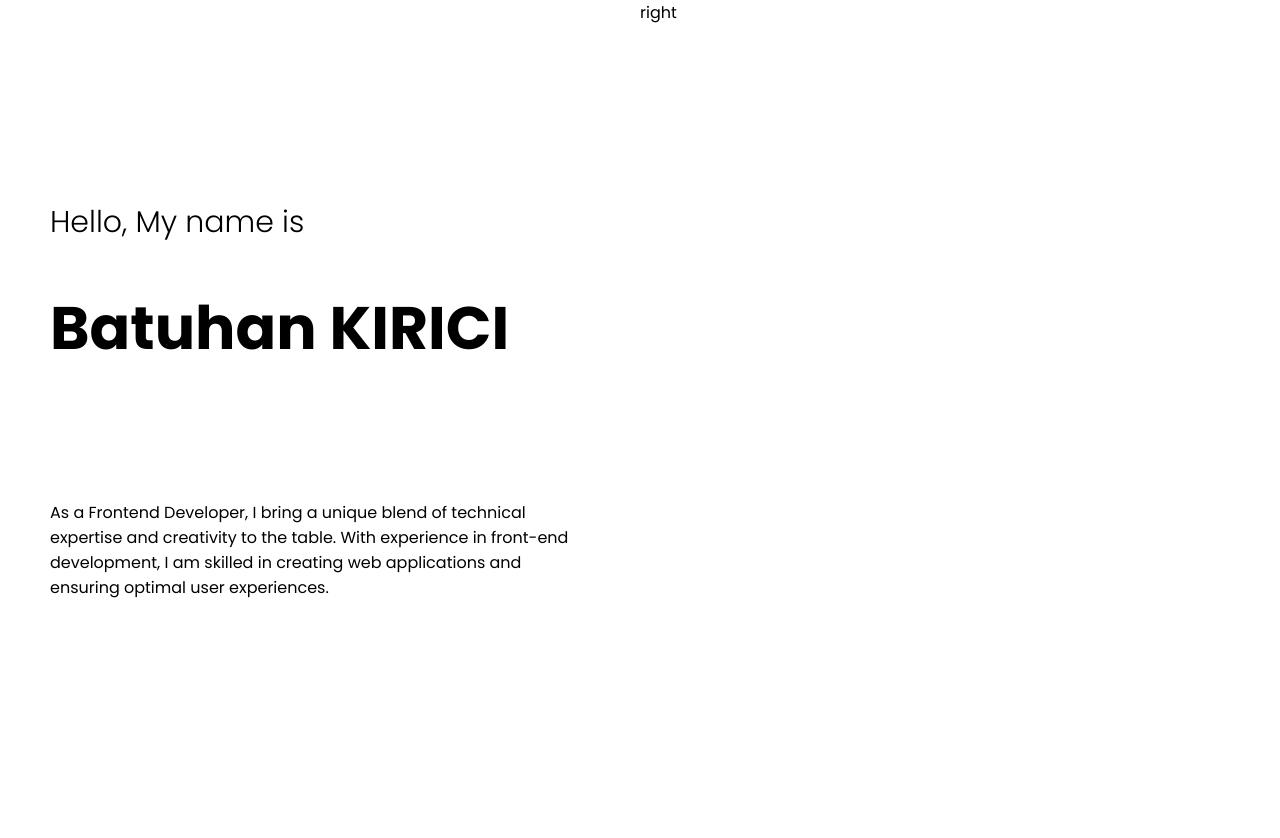
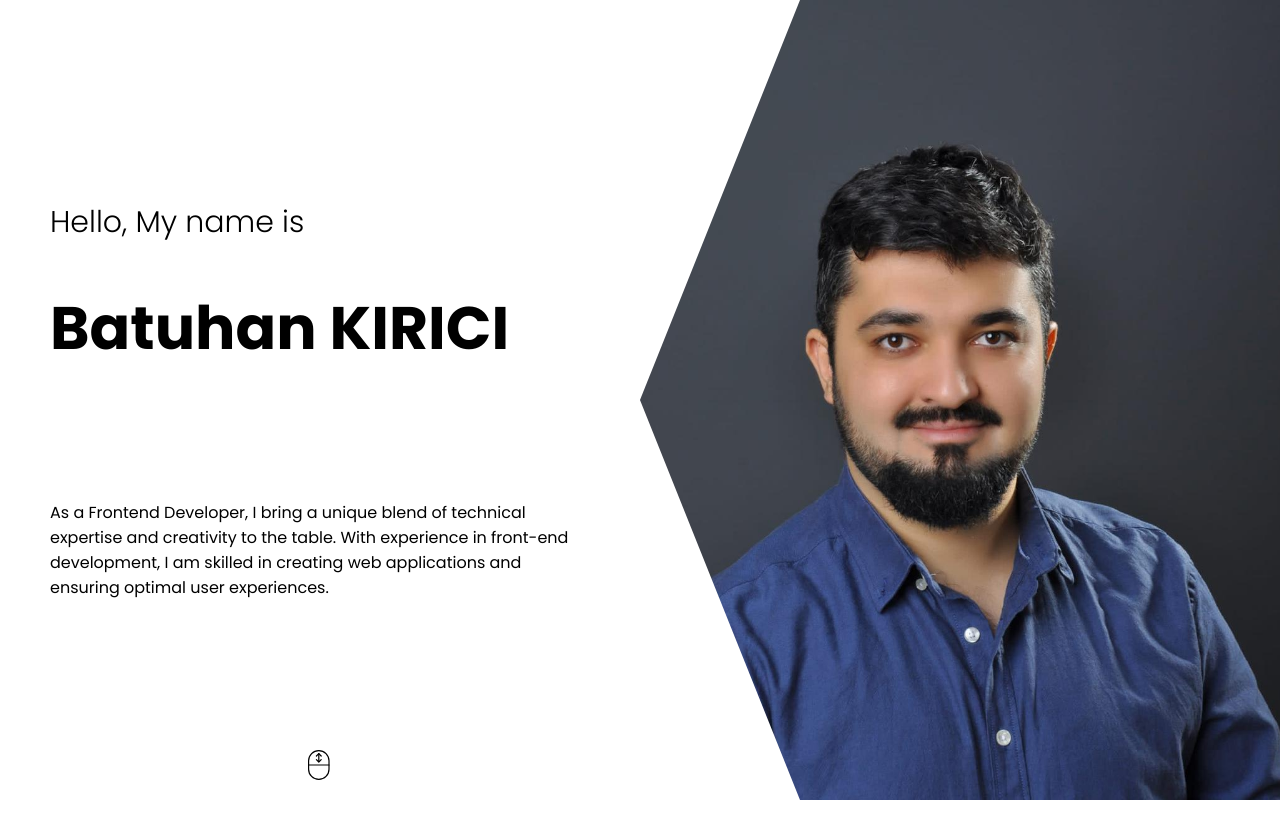
Before and after one commit to BatuhanKIRICI/Portfolio_React, a React (Create React App) app: page / in a window 1280 px wide. Shown: the top 838 px of the page. Before the commit the page ends 800 px from the top, so only its background shows below. Built offline with nearby package versions, Linux system fonts and the light colour scheme.

Commit message:
"Intro final"

```diff
--- a/src/components/intro/Intro.jsx
+++ b/src/components/intro/Intro.jsx
@@ -1,4 +1,5 @@
 import "./intro.css";
+import Me from "../../img/batuhan_kirici.jpg";
 
 const Intro = () => {
   return (
@@ -12,15 +13,75 @@
               <div className="i-title-item">Web Developer</div>
             </div>
           </div>
-          <div className="i-description">
+          <p className="i-desc">
             As a Frontend Developer, I bring a unique blend of technical
             expertise and creativity to the table. With experience in front-end
             development, I am skilled in creating web applications and ensuring
-            optimal user experiences.{" "}
-          </div>
+            optimal user experiences.
+          </p>
+        </div>
+        <svg
+          width="75"
+          height="75"
+          viewBox="0 0 75 75"
+          fill="none"
+          stroke="black"
+          className="i-scroll"
+          xmlns="http://www.w3.org/2000/svg"
+        >
+          <g id="scroll">
+            <path
+              id="Vector"
+              d="M40.5 15L34.5 9L28.5 15"
+              stroke-width="3"
+              stroke-miterlimit="10"
+              stroke-linecap="round"
+              stroke-linejoin="round"
+            />
+            <path
+              id="Vector_2"
+              d="M28.5 24L34.5 30L40.5 24"
+              stroke-width="3"
+              stroke-miterlimit="10"
+              stroke-linecap="round"
+              stroke-linejoin="round"
+            />
+            <g id="Group">
+              <path
+                id="Vector_3"
+                d="M9 37.5H60"
+                stroke-width="3"
+                stroke-miterlimit="10"
+                stroke-linecap="round"
+                stroke-linejoin="round"
+              />
+            </g>
+            <path
+              id="Vector_4"
+              d="M34.5 27V9"
+              stroke-width="2.9895"
+              stroke-miterlimit="10"
+              stroke-linecap="round"
+              stroke-linejoin="round"
+            />
+            <g id="Group_2">
+              <path
+                id="Vector_5"
+                d="M9 27C9 12.918 20.418 1.5 34.5 1.5C48.5859 1.5 60 12.918 60 27C60 29.8906 60 45.1094 60 48C60 62.082 48.5859 73.5 34.5 73.5C20.418 73.5 9 62.082 9 48C9 45.1094 9 29.8906 9 27Z"
+                stroke-width="3"
+                stroke-miterlimit="10"
+                stroke-linecap="round"
+                stroke-linejoin="round"
+              />
+            </g>
+          </g>
+        </svg>
+      </div>
+      <div className="i-right">
+        <div className="i-bg">
+          <img src={Me} alt="My info" className="i-img" />
         </div>
       </div>
-      <div className="i-right">right</div>
     </div>
   );
 };
--- a/src/components/intro/intro.css
+++ b/src/components/intro/intro.css
@@ -12,6 +12,7 @@
 
 .i-right {
   flex: 1;
+  position: relative;
 }
 
 .i-left-wrapper {
@@ -52,7 +53,26 @@
   font-size: 30px;
   font-weight: bold;
   color: #59b256;
-  /* background-color: rebeccapurple; */
   display: flex;
   align-items: center;
 }
+
+.i-scroll {
+  width: 30px;
+  height: 30px;
+  position: absolute;
+  bottom: 20px;
+}
+
+.i-img {
+  height: 125%;
+  width: 100%;
+  object-fit: cover;
+  position: absolute;
+}
+
+.i-bg {
+  clip-path: polygon(100% 0%, 100% 53%, 100% 100%, 25% 100%, 0% 50%, 25% 0%);
+  width: 100%;
+  height: 100%;
+}
```
Also changed, not shown: src/img/batuhan_kirici.jpg (added).
